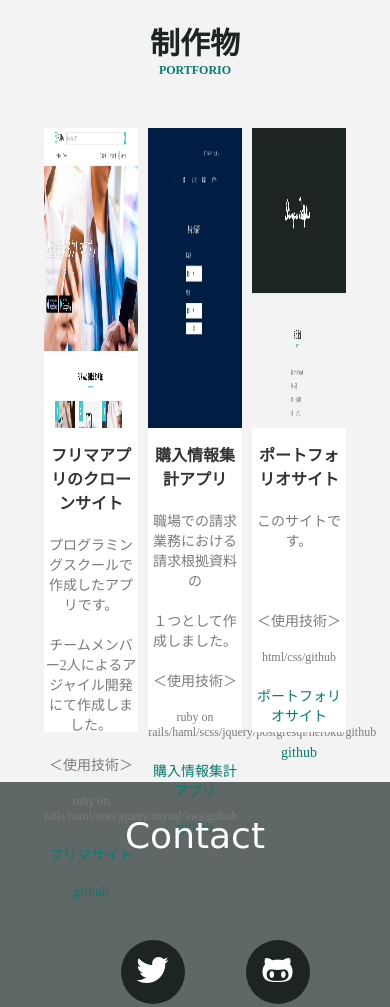
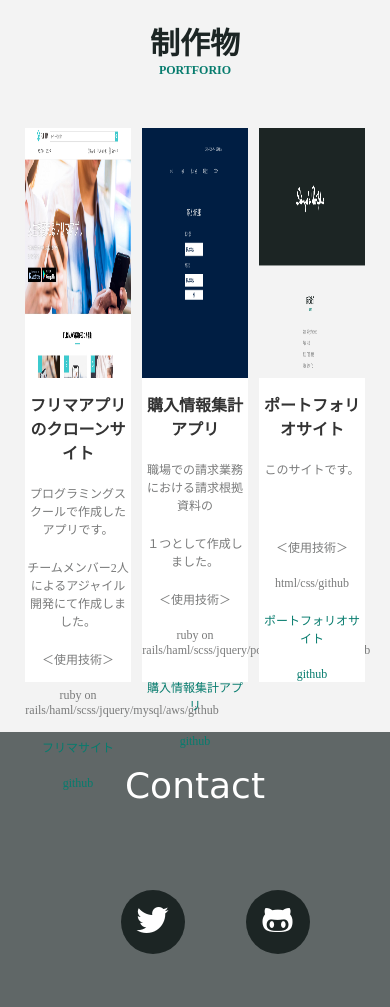
Before and after one commit to ya-shine/portfolio-site, a plain HTML site: page index.html in a window 390 px wide. Shown: the part 900-1907 px from the top of the page. Drawn offline with Linux system fonts and the light colour scheme; a web font is replaced by a local one.

Commit message:
Responsive design for ipad

```diff
--- a/index.html
+++ b/index.html
@@ -2,6 +2,7 @@
 <html>
   <head>
     <meta charset="UTF-8">
+    <meta name="viewport" content="width=device-width, initial-scale=1, minimum-scale=1, user-scalable=yes">
     <link rel="stylesheet" href="style.css">
     <link href="https://fonts.googleapis.com/css2?family=Dr+Sugiyama&display=swap" rel="stylesheet">
     <script src="https://kit.fontawesome.com/12fe734744.js" crossorigin="anonymous"></script>
@@ -28,7 +29,7 @@
       </div>
       <div class="section-content">
         <div class="content-box">
-          <img src="9830fb1dfdc511908145bc4608f20d36.jpg" width="100%" height="300px" alt="イラスト1">
+          <img src="9830fb1dfdc511908145bc4608f20d36.jpg" alt="イラスト1">
           <div class="content-explanation">
             <p class="content-title">フリマアプリのクローンサイト</p>
             <p class="content-text">プログラミングスクールで作成したアプリです。</p>
@@ -40,7 +41,7 @@
           </div>
         </div>
         <div class="content-box">
-          <img src="34278afc730c7d31ea62e03f14809051.png" width="100%" height="300px" alt="イラスト2">
+          <img src="34278afc730c7d31ea62e03f14809051.png" alt="イラスト2">
           <div class="content-explanation">
             <p class="content-title">購入情報集計アプリ</p>
             <p class="content-text">職場での請求業務における請求根拠資料の</p>
@@ -52,7 +53,7 @@
           </div>
         </div>
         <div class="content-box">
-          <img src="0dfbeb79836566ee03a5a0aa9e77da55.png" width="100%" height="300px" alt="イラスト3">
+          <img src="0dfbeb79836566ee03a5a0aa9e77da55.png" alt="イラスト3">
           <div class="content-explanation">
             <p class="content-title">ポートフォリオサイト</p>
             <p class="content-text">このサイトです。</p>
--- a/style.css
+++ b/style.css
@@ -70,6 +70,11 @@ li {
 .content-box {
   width: 30%;
   background-color: #fff;
+}
+
+img {
+  width: 100%;
+  height: 300px;
 }
 
 .content-explanation {
@@ -151,3 +156,21 @@ footer {
   color: #fff;
   font-size: 2rem;
 }
+
+@media screen and (max-width:1288px) {
+  .section-content {
+    width: 90%;
+    margin: 50px auto;
+    display: flex;
+    justify-content: space-around;
+  }
+
+  img {
+    width: 100%;
+    height: 250px;
+  }
+
+  .content-text {
+    font-size: 12px;
+  }
+}
```
